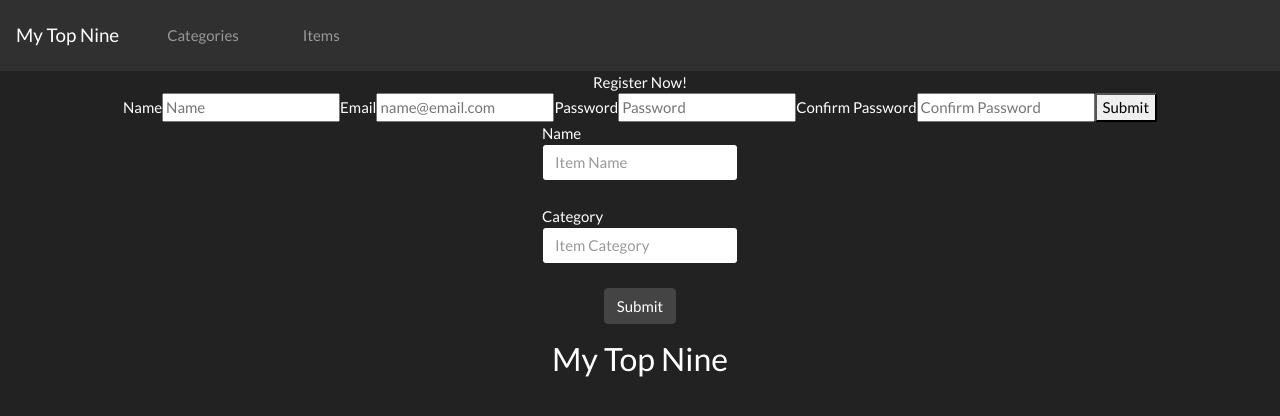
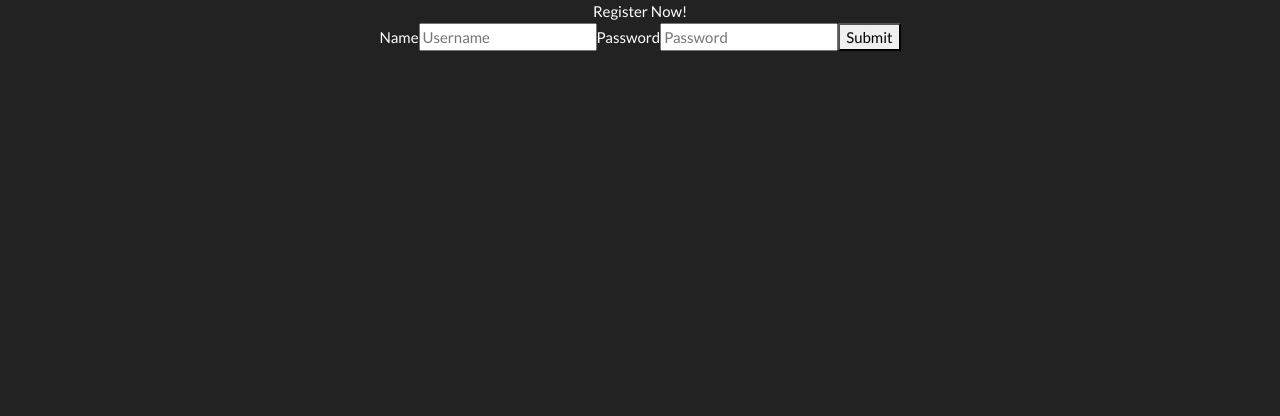
Before and after one commit to bw-my-top-nine/front-end, a React (Create React App) app: page /register-form in a window 1280 px wide. Shown: the top 416 px of the page. Built offline with nearby package versions, Linux system fonts and the light colour scheme.

Commit message:
Authentication Completed

```diff
--- a/src/App.js
+++ b/src/App.js
@@ -12,12 +12,12 @@ import ItemList from './components/ItemList';
 function App() {
   return (
       <div className="App">
-        <Header />
+        {/*<Header />*/}
         <Route exact path='/' render={props => <LoginForm {...props}/>} />
-        <RegisterForm />
-        <CreateItem />
+        <Route path ='/register-form' component={RegisterForm} />
+        {/*<CreateItem />*/}
         <PrivateRoute path='home/profilepage' component={'home/profilepage'} />
-        <ItemList />
+        {/*<ItemList />*/}
       </div>
 
   );
--- a/src/components/LoginForm.js
+++ b/src/components/LoginForm.js
@@ -1,7 +1,9 @@
-import React from 'react';
+import React, { useState } from 'react';
 import { axiosWithAuth } from './axiosAuth';
+import { Link } from 'react-router-dom';
 
 const LoginForm = (props) => {
+    console.log(props);
     const [inputValue, setInputValue] = useState({usename: '', password: ''})
     //sets input values from form into inputValue
     const handleChange = e => {
@@ -42,6 +44,9 @@ const LoginForm = (props) => {
                 />
                 <button>Submit</button>
             </form>
+            <div>
+                <Link to='/register-form'>Sign Up!</Link>
+            </div>
         </div>
     )
 }
--- a/src/components/RegisterForm.js
+++ b/src/components/RegisterForm.js
@@ -1,34 +1,55 @@
-import React from 'react';
+import React, { useState } from 'react';
+import axios from 'axios';
 
-const RegisterForm = () => {
+const RegisterForm = (props) => {
+    console.log(props)
+    const [credentials, setCredentials] = useState({username: '', password: ''})
+    const handleChange = e => {
+        setCredentials({
+            ...credentials,
+            [e.target.name]: e.target.value
+        })
+    }
+
+    const handleSubmit = e => {
+        e.preventDefault();
+        console.log('Creds inside Submit', credentials);
+        console.log('Props inside Submit', props)
+        axios.post('https://top-nine.herokuapp.com/api/authentication/register', credentials)
+        .then(res => {
+            console.log(res.data)
+            props.history.push('/')
+        })
+        .catch(err => console.log(err))
+    }
     return(
         <div>
             Register Now!
-        <form>
+            <form onSubmit={handleSubmit}>
                 Name
                 <input
                 type='text'
-            name='name'
-            placeholder='Name'
-            />
-            Email
-            <input
-            type='name'
-            name='email'
-            placeholder='name@email.com'
+                name='username'
+                placeholder='Username'
+                value={credentials.username}
+                onChange={handleChange}
                 />
                 Password
                 <input
                 type='password'
                 name='password'
                 placeholder='Password'
+                value={credentials.password}
+                onChange={handleChange}
                 />
+                {/*
                 Confirm Password
                 <input
                 type='password'
                 name='password-comform'
                 placeholder='Confirm Password'
                 />
+                */}
                 <button>Submit</button>
             </form>
         </div>
--- a/src/components/axiosAuth.js
+++ b/src/components/axiosAuth.js
@@ -4,7 +4,7 @@ export const axiosWithAuth = () => {
     const token = localStorage.getItem('token');
 
     return axios.create({
-        baseURL: 'http://localhost:5000/api',
+        baseURL: 'https://top-nine.herokuapp.com/api/authentication',
         headers: {
             Authorization: token
         }
```
Lines whose indentation alone changed are shown as unchanged.
